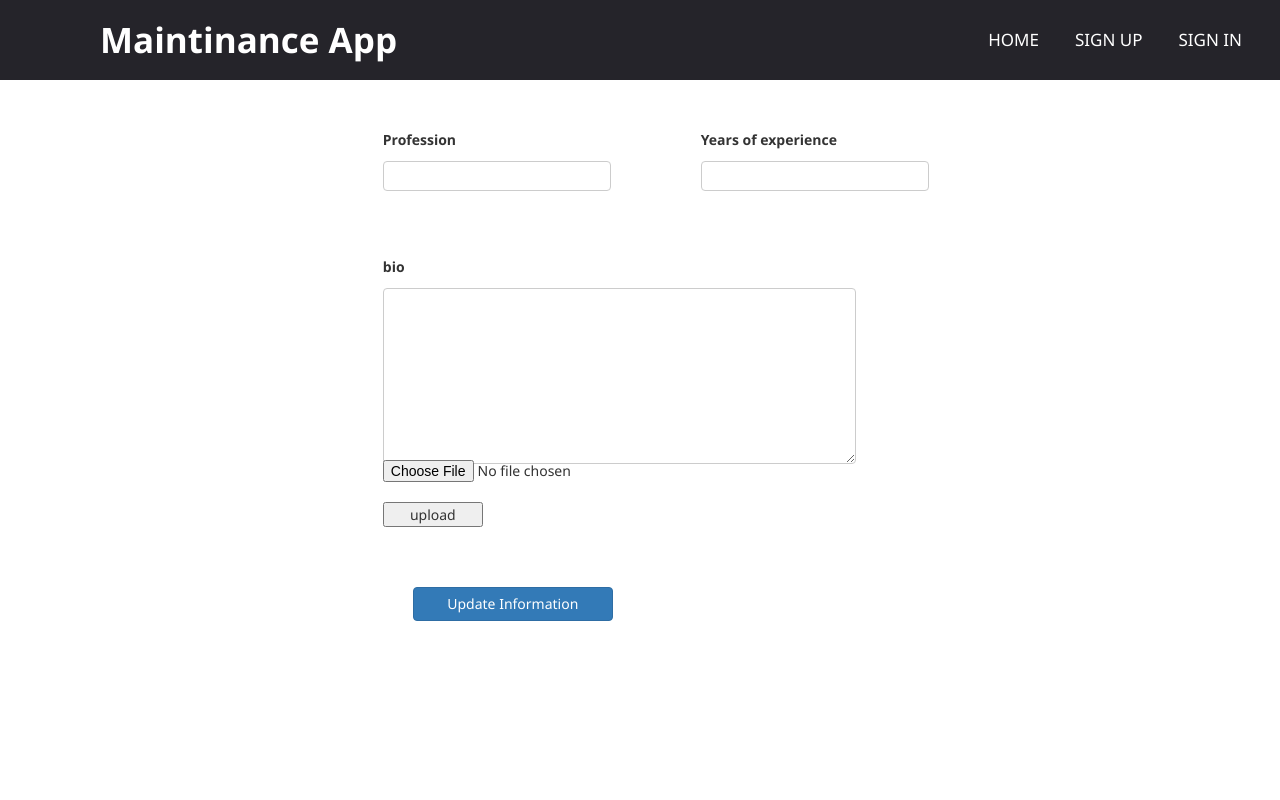
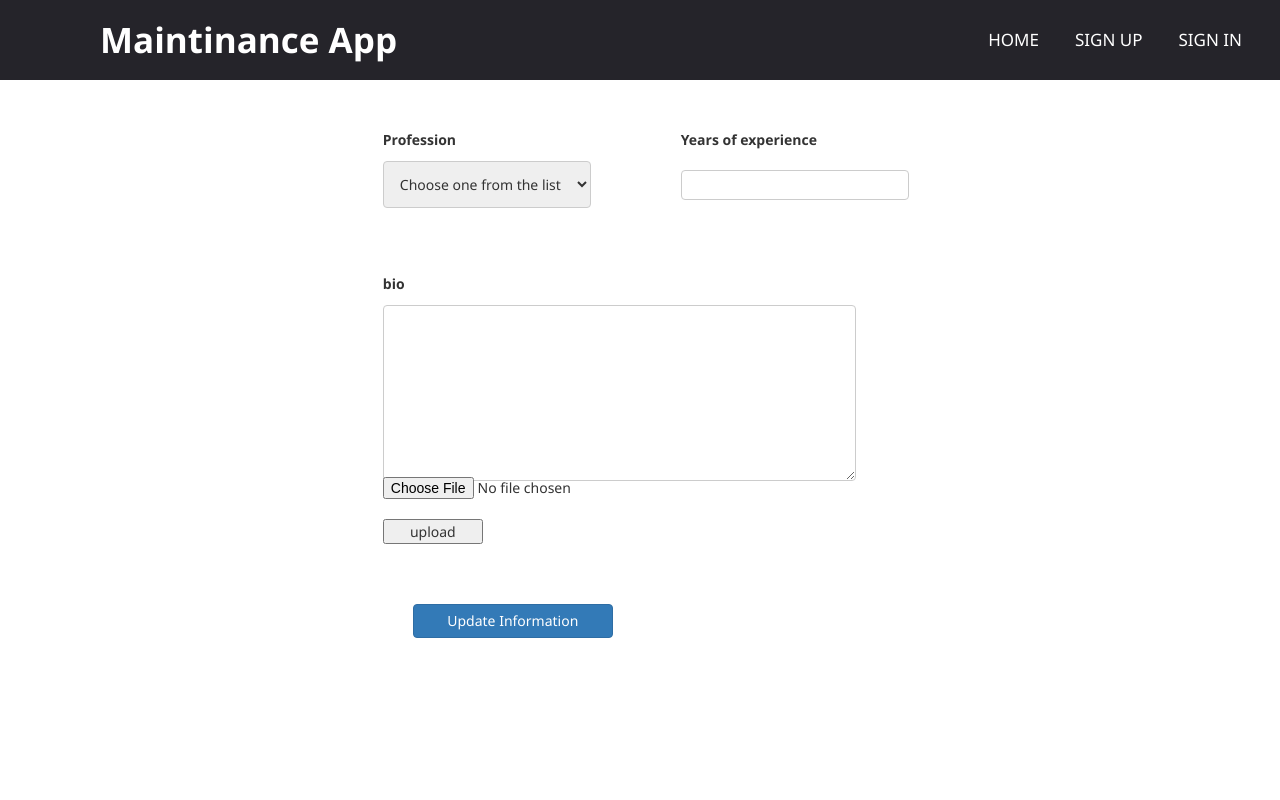
Before and after one commit to The-Unbeatables/MERAKI_Academy_Project_5, a React (Create React App) app in the folder frontend/: page /worker/profile in a window 1280 px wide. Shown: the top 800 px of the page. Built offline with nearby package versions, Linux system fonts and the light colour scheme.

Commit message:
finishworker

```diff
--- a/frontend/src/components/WorkerProfile/index.js
+++ b/frontend/src/components/WorkerProfile/index.js
@@ -102,14 +102,26 @@ useEffect(()=>{
         <div className="conatan-input">
         <div className="prof">
         <label >Profession</label>
-        <input
+
+        <select className='select' name='rating' onChange={(e)=>{setProfession(e.target.value)}}>
+
+<option  value="none" selected disabled hidden> Choose one from the list </option>
+ <option value="painter">Painter</option>
+ <option value='carpenter'>Carpenter </option>
+ <option value='plumber'>Plumber</option>
+ <option value='mechanic'>Mechanic</option>
+ <option value='tiler'>Tiler</option>
+ <option value='drywaller'>Drywaller</option>
+ <option value='smith'>Smith</option>
+</select>
+        {/* <input
             className="inputprofile"
             type="text"
 
             onChange={(e) => {
               setProfession(e.target.value);
             }}
-        ></input>
+        ></input> */}
         </div>
 
         <div className="prof">
```
